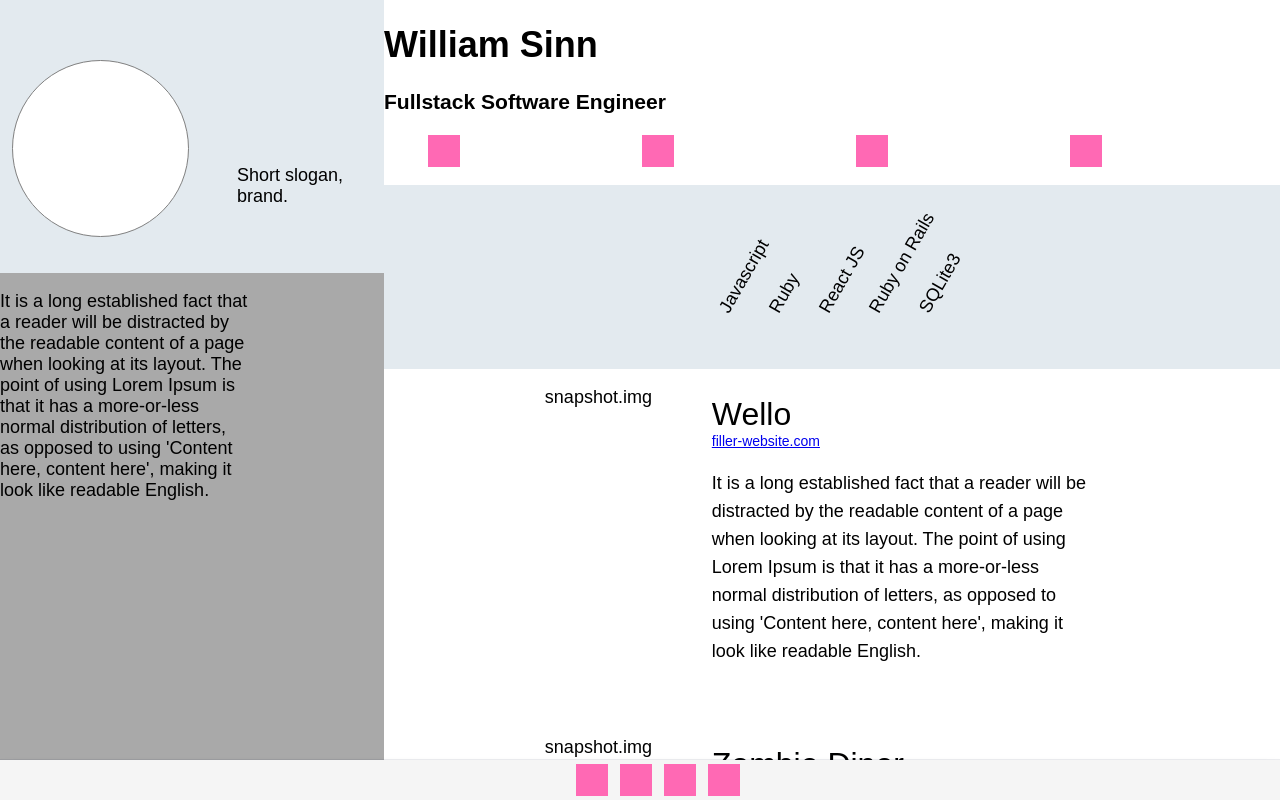
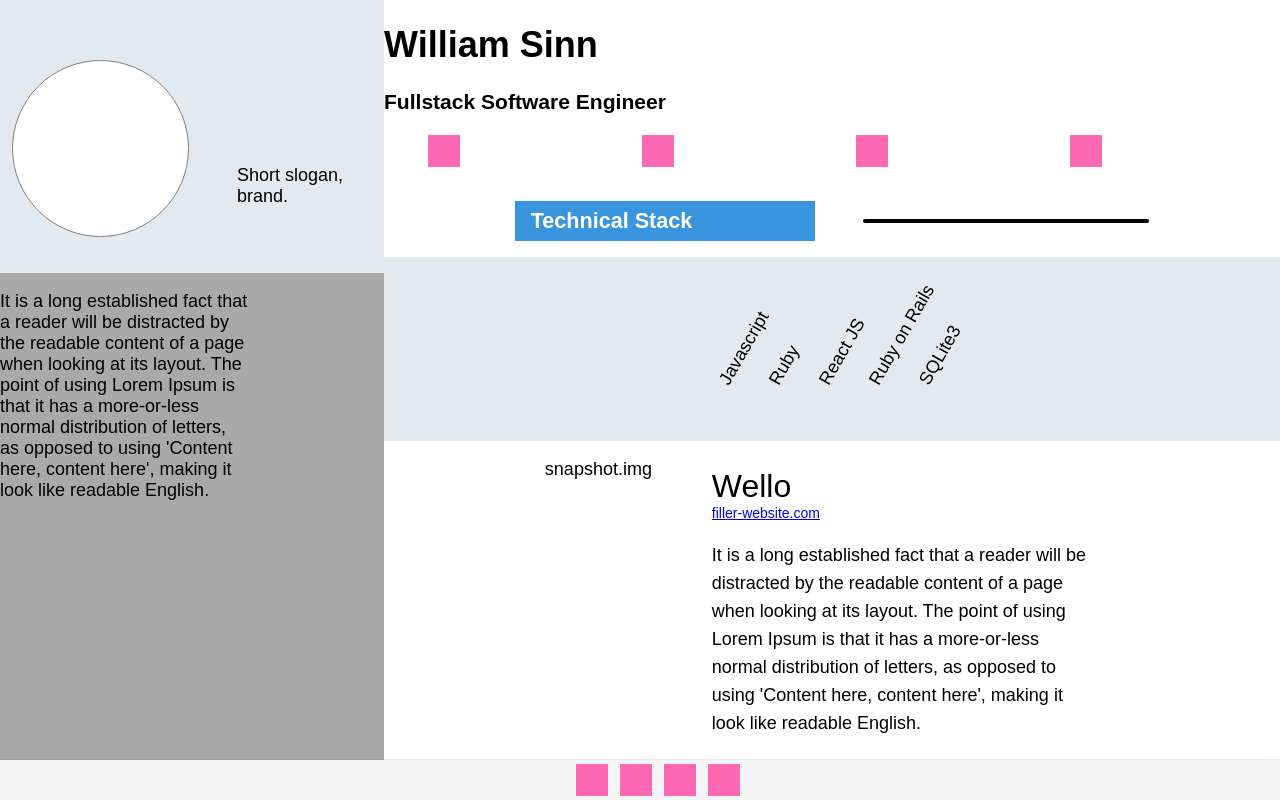
Before and after one commit to willsinn/ws-portfolio, a React (Create React App) app: page / in a window 1280 px wide. Shown: the top 800 px of the page. Built offline with nearby package versions, Linux system fonts and the light colour scheme; the HTML template or start-up script is replaced by a standard one.

Commit message:
add section-divider & styling

```diff
--- a/src/App.css
+++ b/src/App.css
@@ -154,3 +154,30 @@ li {
   right: 0;
   left: 0;
 }
+.section-title {
+  font-size: 1.2em;
+  font-weight: 700;
+  color: #fff;
+  padding-left: 16px;
+  line-height: 40px;
+}
+.section-header-cont {
+  width: 300px;
+  background-color: #3895de;
+  height: fit-content;
+}
+.section-horz-line {
+  width: 32%;
+  height: 4px;
+  background-color: black;
+  border-radius: 3.5px;
+  justify-self: flex-start;
+  margin-left: 48px;
+}
+.section-header {
+  display: flex;
+  justify-content: center;
+  width: 100%;
+  align-items: center;
+  height: 72px;
+}
--- a/src/App.js
+++ b/src/App.js
@@ -1,9 +1,7 @@
 import React from "react";
 import AboutPage from "./components/AboutPage";
 import ProjectsPage from "./components/ProjectsPage";
-import Navbar from "./components/Navbar";
 import "./App.css";
-import { Route, Switch } from "react-router-dom";
 
 const App = () => {
   return (
--- a/src/components/ProjectsPage.js
+++ b/src/components/ProjectsPage.js
@@ -41,11 +41,21 @@ const ProjectsPage = () => {
         <h3>Fullstack Software Engineer</h3>
       </div>
       <ContactList />
-      <div className="row-1 pg-section">
-        <div className="tech-skills-cont">
-          <ul>{renderSkills()}</ul>
+
+      <div className="section-divider">
+        <div className="section-header">
+          <div className="section-header-cont">
+            <span className="section-title">Technical Stack</span>
+          </div>
+          <div className="section-horz-line"></div>
+        </div>
+        <div className="row-1 pg-section">
+          <div className="tech-skills-cont">
+            <ul>{renderSkills()}</ul>
+          </div>
         </div>
       </div>
+
       <div className="pg-section">
         <div className="row-2">
           <ul className="col-1">{renderProjects()}</ul>
```
